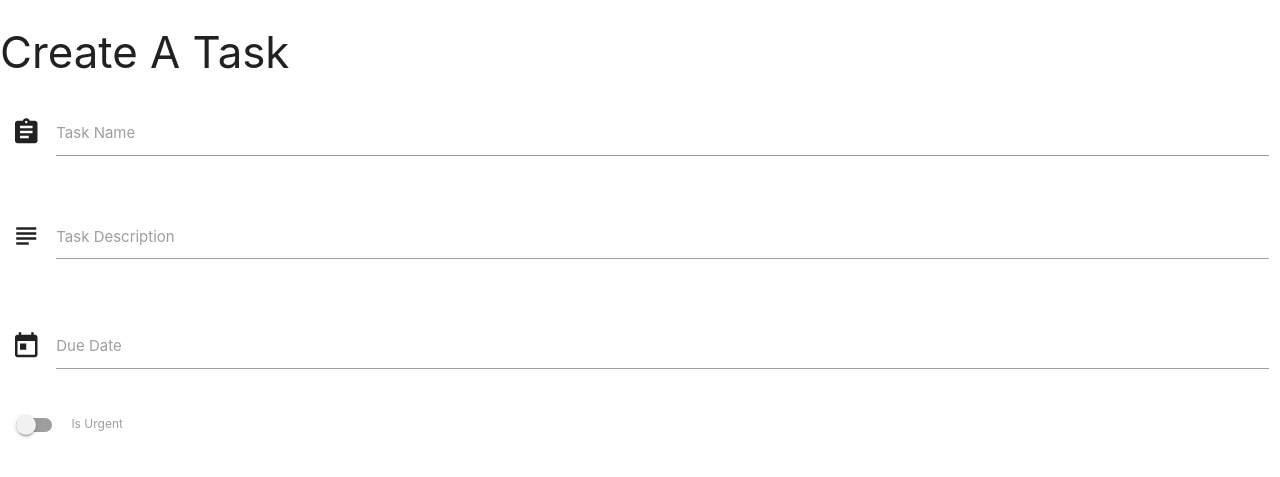
After one commit to MichaelSingh7/task_manager, a Flask app: page /add_task in a window 1280 px wide. The commit adds this page. Shown: the top 477 px of the page. Run offline with Flask 2, Linux system fonts and the light colour scheme; some libraries are stand-ins or nearby versions.

Commit message:
Added Materialize Switch And JS For My Form

```diff
--- a/app.py
+++ b/app.py
@@ -18,6 +18,11 @@ def get_tasks():
     return render_template("tasks.html", tasks=mongo.db.tasks.find())
 
 
+@app.route('/add_task')
+def add_task():
+    return render_template('addtask.html')
+
+
 if __name__ == '__main__':
     app.run(host=os.environ.get('IP'),
             port=int(os.environ.get('PORT')),
--- /dev/null
+++ b/templates/addtask.html
@@ -0,0 +1,43 @@
+{% extends 'base.html'%} {% block content %}
+
+
+<h3>Create A Task</h3>
+
+  <div class="row">
+    <form action="" method="POST" class="col s12">
+      <div class="row">
+        <div class="input-field col s12">
+            <i class="material-icons prefix">assignment</i>
+            <input id="task_name" name="task_name" type="text" class="validate">
+            <label for="icon_prefix">Task Name</label>
+          </div>
+        </div>
+      <div class="row">
+        <div class="input-field col s12">
+            <i class="material-icons prefix">subject</i>
+            <textarea name="task_description" id="task_description" class="materialize-textarea" ></textarea>
+            <label for="icon_telephone">Task Description</label>
+          </div>
+        </div>
+      <div class="row">
+        <div class="input-field col s12">
+            <i class="material-icons prefix">today</i>
+            <input id="matfix" name="matfix" type="text" class="datepicker">
+            <label for="icon_prefix">Due Date</label>
+          </div>
+        </div>
+      <div class="row">
+      <div class="switch">
+         <label>
+           <input id="is_urgent" name="is_urgent" type="checkbox">
+           <span class="lever"></span>
+            Is Urgent
+         </label>
+  </div>
+      </div>
+
+    </form>
+  </div>
+
+
+{% endblock %}
--- a/templates/base.html
+++ b/templates/base.html
@@ -13,7 +13,20 @@
          <script type="text/javascript">
             $(document).ready(function(){
             $('.collapsible').collapsible();
-            })
+            });
+
+            $('.datepicker').pickdate({
+                selectMonths: true,
+                selectYears: 15,
+                today: 'Today',
+                clear: 'Clear',
+                close: 'Ok',
+                closeOnSelect: false
+            });
+
+            document.getElementById("matfix").addEventListener("click", function(e) {
+	        e.stopPropagation();
+            });
          </script>
     </body>
 
```
